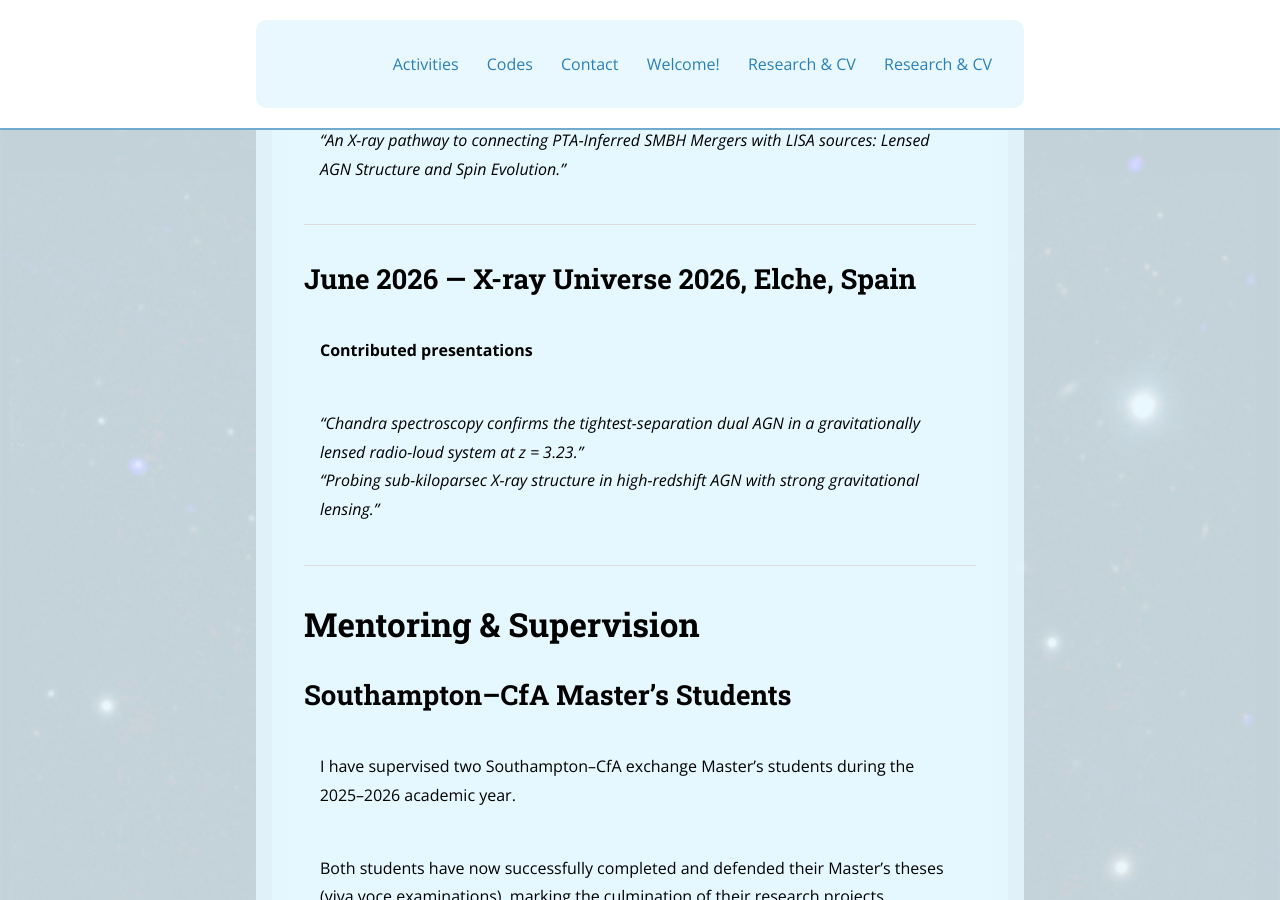
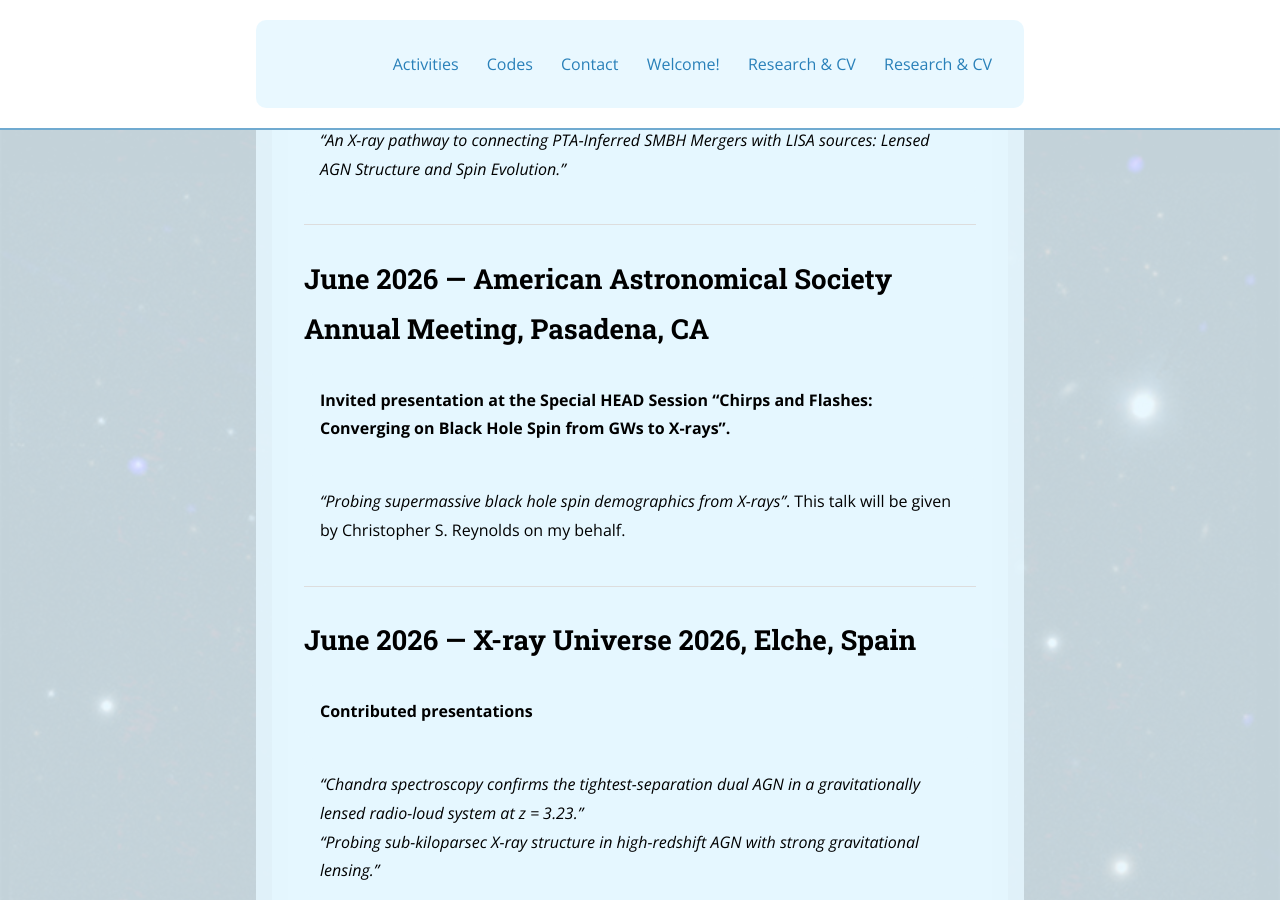
Before and after one commit to jsiskreynes-astro/jsiskreynes-astro.github.io, a Jekyll site: the page built from activities.md, in a window 1280 px wide and 900 px high, scrolled down 828 px. Built offline with Jekyll 4.4.1, drawn with Linux system fonts in a browser that asks for light colours; nearby versions of some CDN libraries.

Commit message:
Update activities.md

```diff
--- a/activities.md
+++ b/activities.md
@@ -21,6 +21,13 @@ main_nav: true
 
 ---
 
+## June 2026 — American Astronomical Society Annual Meeting, Pasadena, CA
+**Invited presentation at the Special HEAD Session "Chirps and Flashes: Converging on Black Hole Spin from GWs to X-rays".**
+
+*“Probing supermassive black hole spin demographics from X-rays”*. This talk will be given by Christopher S. Reynolds on my behalf.
+
+---
+
 ## June 2026 — X-ray Universe 2026, Elche, Spain
 **Contributed presentations**
 
```
